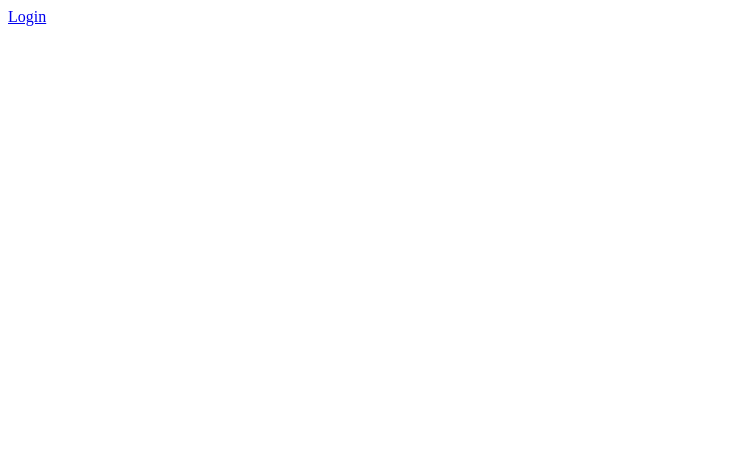
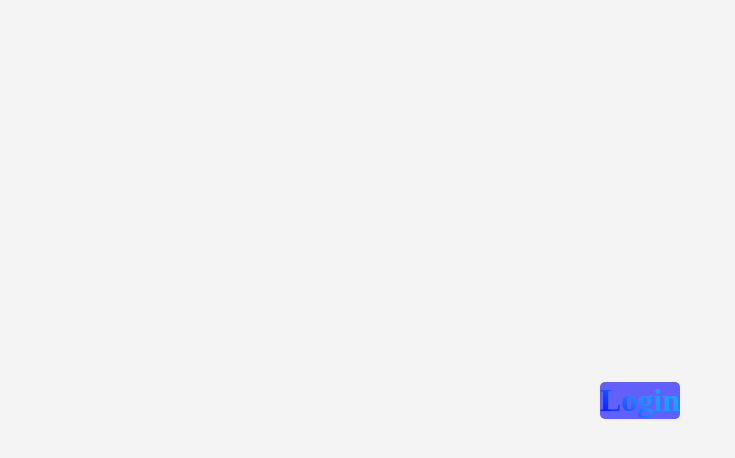
Before and after one commit to Ozaatreh/LogSign_wep, a plain HTML site: page index.html in a window 1280 px wide. Shown: the whole page, without its empty margins (0-735 px from the left). Drawn offline with Linux system fonts and the light colour scheme.

Commit message:
Update index.html

```diff
--- a/index.html
+++ b/index.html
@@ -1 +1,65 @@
-<a href="login.html">Login</a>
+
+<!DOCTYPE html>
+<html lang="en">
+<head>
+    <meta charset="UTF-8">
+    <meta name="viewport" content="width=device-width, initial-scale=1.0">
+    <title>Login</title>
+    <style>
+        body {
+            display: flex;
+            justify-content: center;
+            align-items: center;
+            height: 100vh;
+            margin: 0;
+            background-color: #f4f4f4;
+        }
+
+        a {
+            font-size: 2rem;
+            text-decoration: none;
+            font-weight: bold;
+            background: linear-gradient(45deg, #0000FF, #1E90FF, #00BFFF);
+            -webkit-background-clip: text;
+            color: transparent;
+            position: relative;
+            transition: background 0.3s ease;
+        }
+
+        a::after {
+            content: '';
+            position: absolute;
+            top: 0;
+            left: 0;
+            width: 100%;
+            height: 100%;
+            background-color: rgba(0, 0, 255, 0.2);
+            z-index: -1;
+            border-radius: 5px;
+            animation: fadeInBackground 2s ease-in-out infinite;
+        }
+
+        @keyframes fadeInBackground {
+            0% {
+                background-color: rgba(0, 0, 255, 0.2);
+            }
+            50% {
+                background-color: rgba(0, 0, 255, 0.6);
+            }
+            100% {
+                background-color: rgba(0, 0, 255, 0.2);
+            }
+        }
+
+        a:hover {
+            background: none;
+            color: #ffffff;
+            transition: color 0.5s ease;
+        }
+
+    </style>
+</head>
+<body>
+    <a href="login.html">Login</a>
+</body>
+</html>
```
